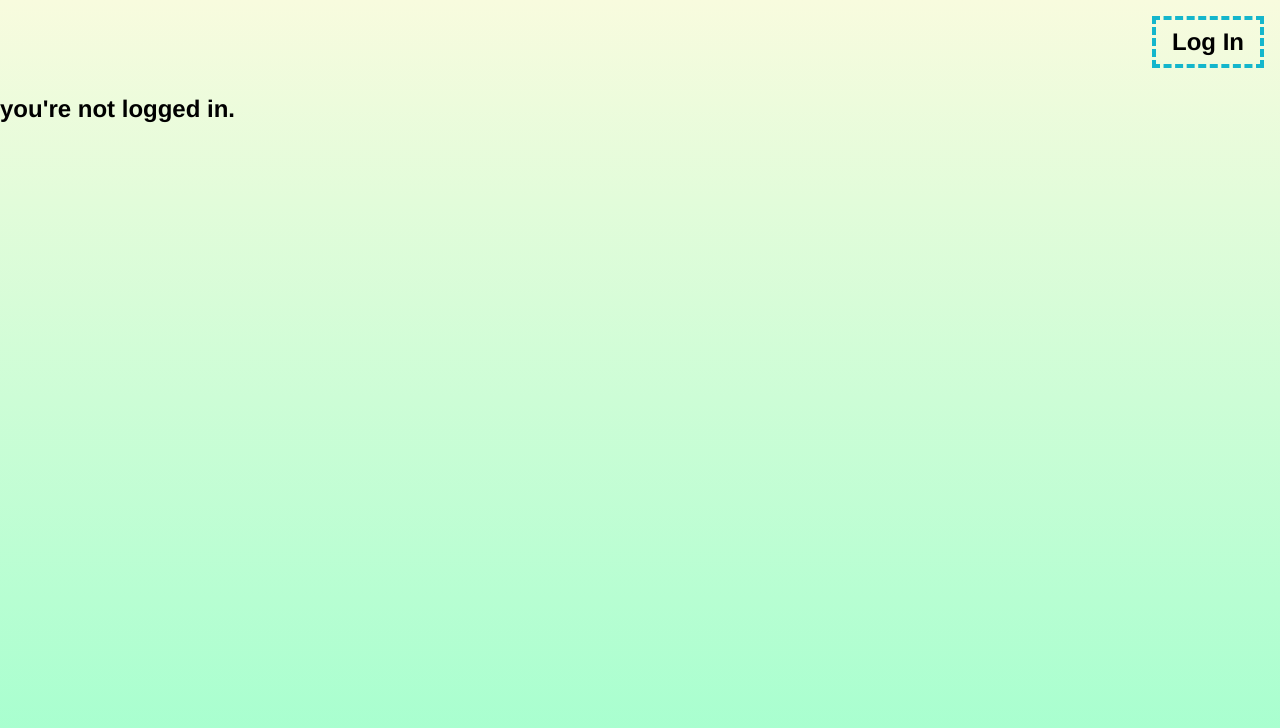
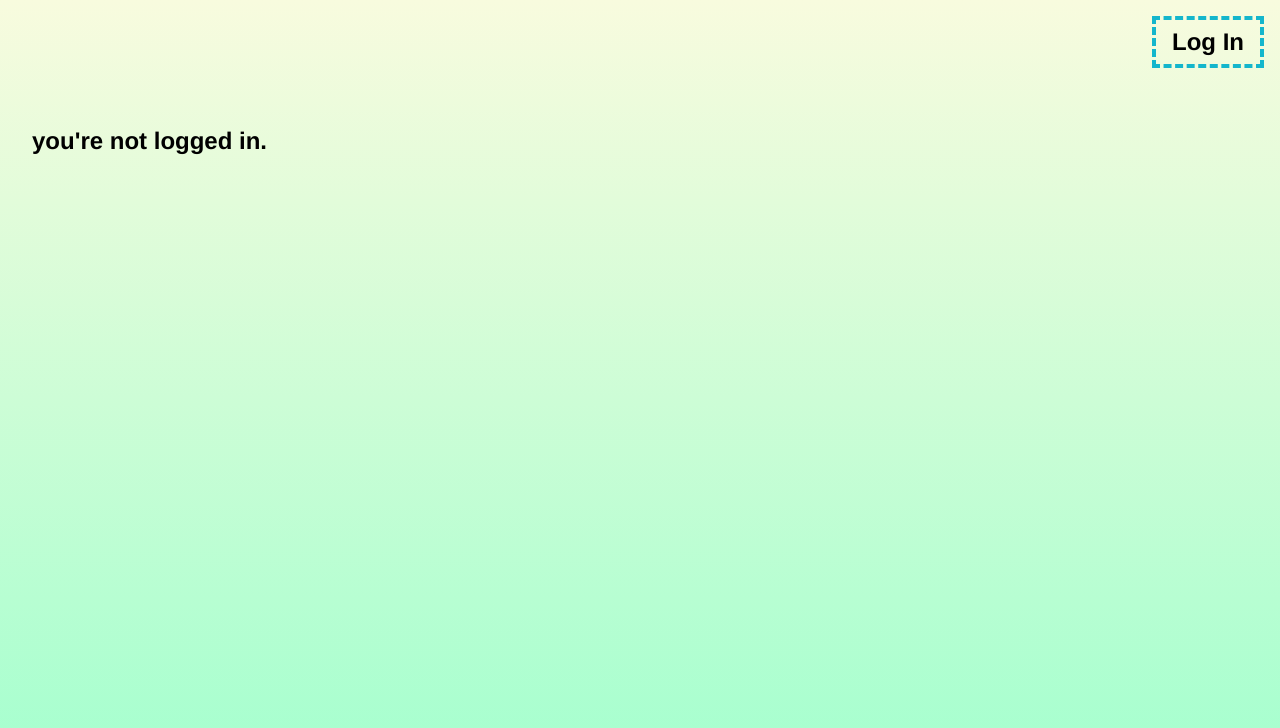
Before and after one commit to counterlogik/mnml-recipes, a React app in the folder client/: page /dashboard in a window 1280 px wide. Built offline with nearby package versions, Linux system fonts and the light colour scheme; what auth0-js would draw is missing.

Commit message:
minor styling changes

```diff
--- a/client/src/components/Dashboard.js
+++ b/client/src/components/Dashboard.js
@@ -12,7 +12,11 @@ class Dashboard extends Component {
     return (
       <div>
         {isAuthenticated() && <RecipeList {...this.props} />}
-        {!isAuthenticated() && <h4>you're not logged in.</h4>}
+        {!isAuthenticated() && (
+          <h4 className="header header--unauthenticated">
+            you're not logged in.
+          </h4>
+        )}
       </div>
     );
   }
--- a/client/src/css/components/_App.styl
+++ b/client/src/css/components/_App.styl
@@ -109,3 +109,6 @@ main
 
 .grid-empty-cell
   opacity 0
+
+.header--unauthenticated
+  padding 2rem
```
Also changed, not shown: client/src/css/style.css.
